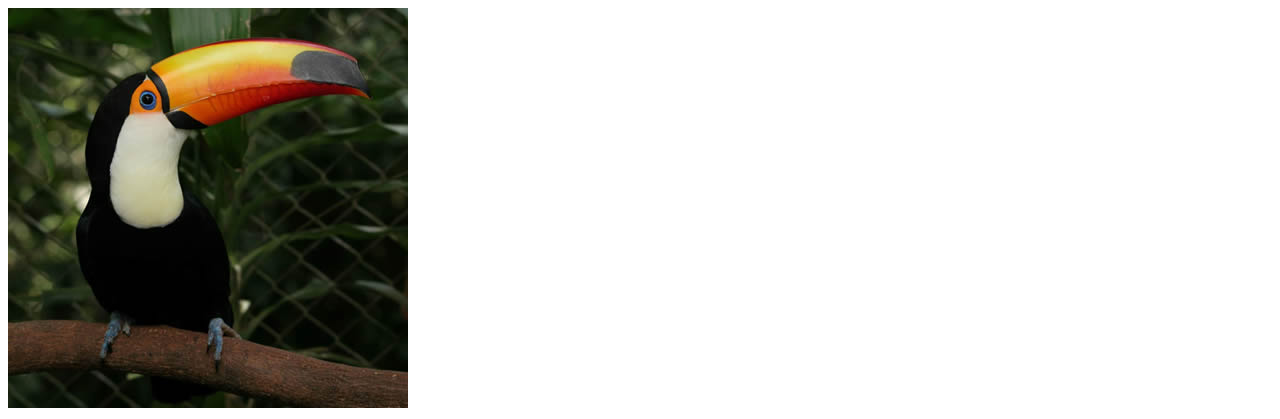
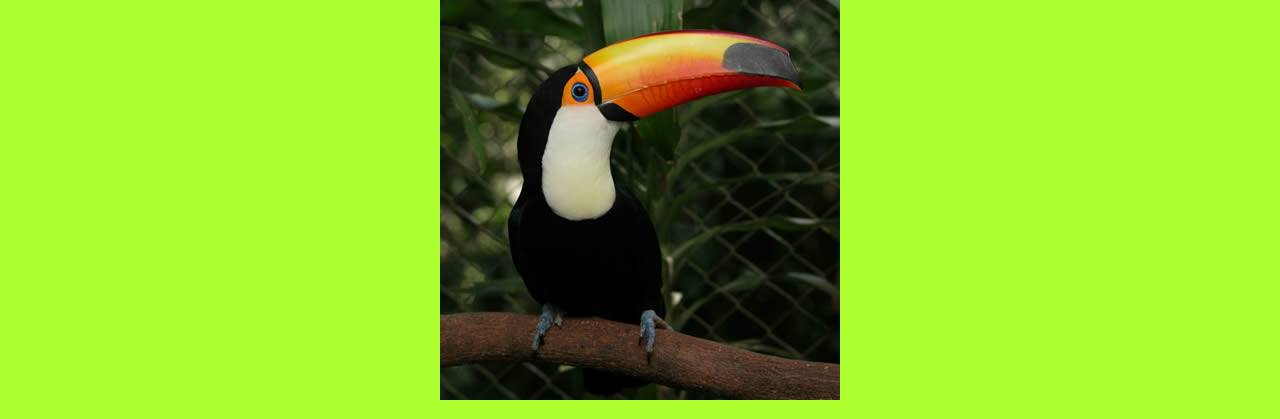
Before and after one commit to blocata/cartoon-hero, a plain HTML site: page index.html in a window 1280 px wide. Shown: the top 419 px of the page. Drawn offline with Linux system fonts and the light colour scheme.

Commit message:
Update index.html

```diff
--- a/index.html
+++ b/index.html
@@ -9,6 +9,7 @@
 	<header>
 		<img src="img/tucan.jpeg">
 		<h1> TUCANUL </h1>
+		<link rel="stylesheet" type="text/css" href="css/tucan.css">
 	</header>
 
 	<!-- element principal -->
```
